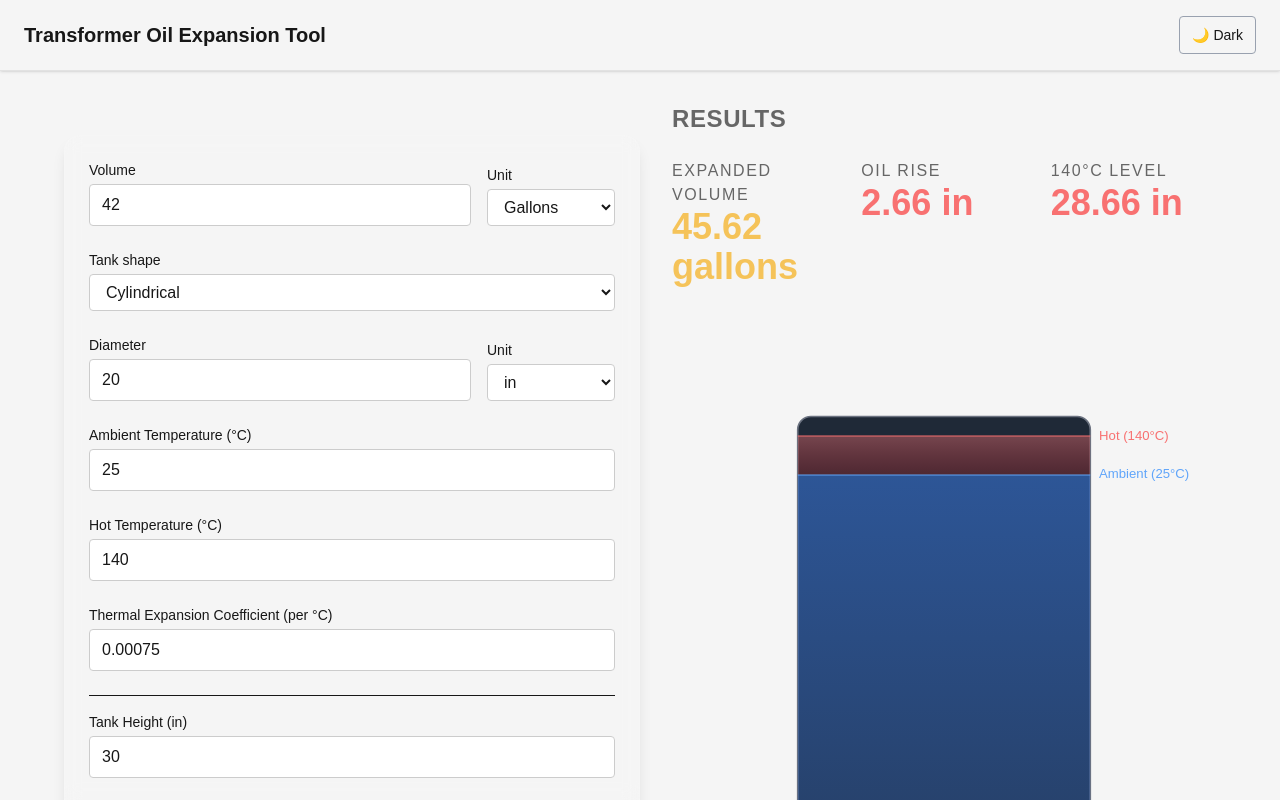
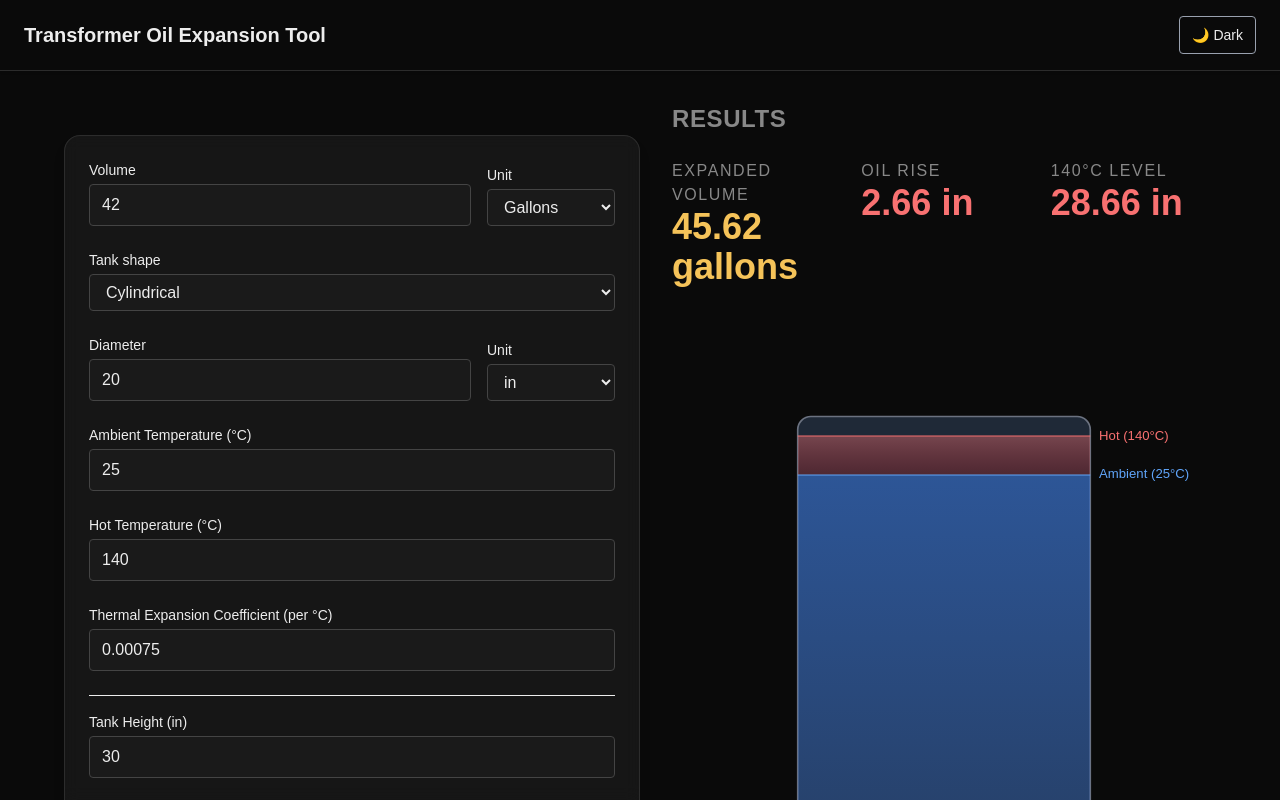
Before and after one commit to stephengilbert1/transformer_tool_tailwind, a Next.js app: page / in a window 1280 px wide. Built offline with nearby package versions, Linux system fonts and the light colour scheme.

Commit message:
Force night mode by default

```diff
--- a/package.json
+++ b/package.json
@@ -10,6 +10,7 @@
   },
   "dependencies": {
     "next": "15.3.2",
+    "next-themes": "^0.4.6",
     "react": "^19.0.0",
     "react-dom": "^19.0.0"
   },
--- a/src/components/ThemeToggle.tsx
+++ b/src/components/ThemeToggle.tsx
@@ -1,17 +1,16 @@
-// src/components/ThemeToggle.tsx
 "use client";
-
 import { useEffect, useState } from "react";
 
 export default function ThemeToggle() {
   const [isDark, setIsDark] = useState(false);
+  const [mounted, setMounted] = useState(false); // NEW
 
   useEffect(() => {
+    setMounted(true); // now safe to read localStorage + matchMedia
     const stored = localStorage.getItem("theme");
     const prefersDark = window.matchMedia(
       "(prefers-color-scheme: dark)"
     ).matches;
-
     const enabled = stored === "dark" || (!stored && prefersDark);
     setIsDark(enabled);
     document.documentElement.classList.toggle("dark", enabled);
@@ -24,6 +23,8 @@ export default function ThemeToggle() {
     localStorage.setItem("theme", newTheme);
   };
 
+  if (!mounted) return null; // prevent hydration mismatch
+
   return (
     <button
       onClick={toggleTheme}
```
Also changed, not shown: src/app/layout.tsx (+6 -1 lines), 1 other file (tests, documents, lock files or other folders).
